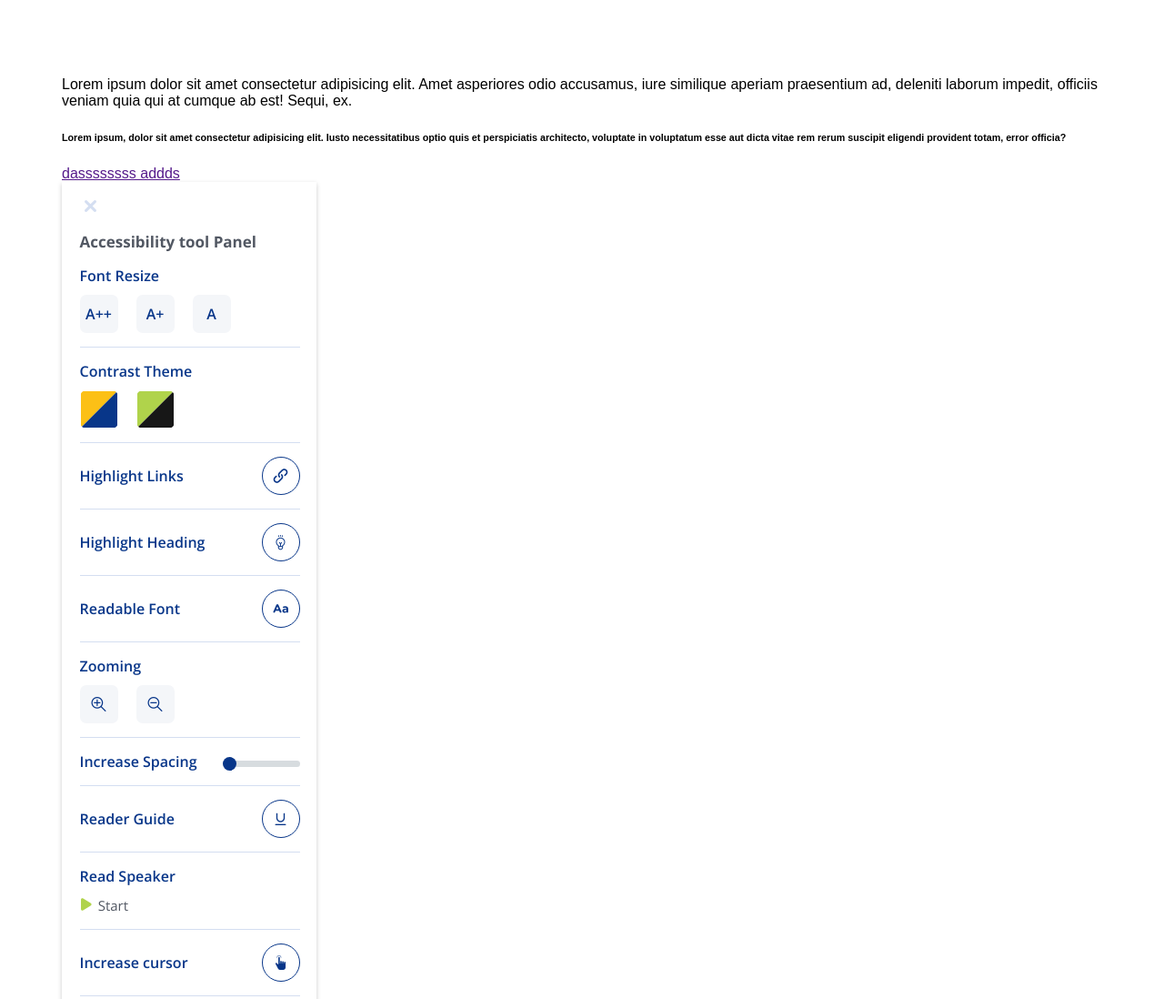
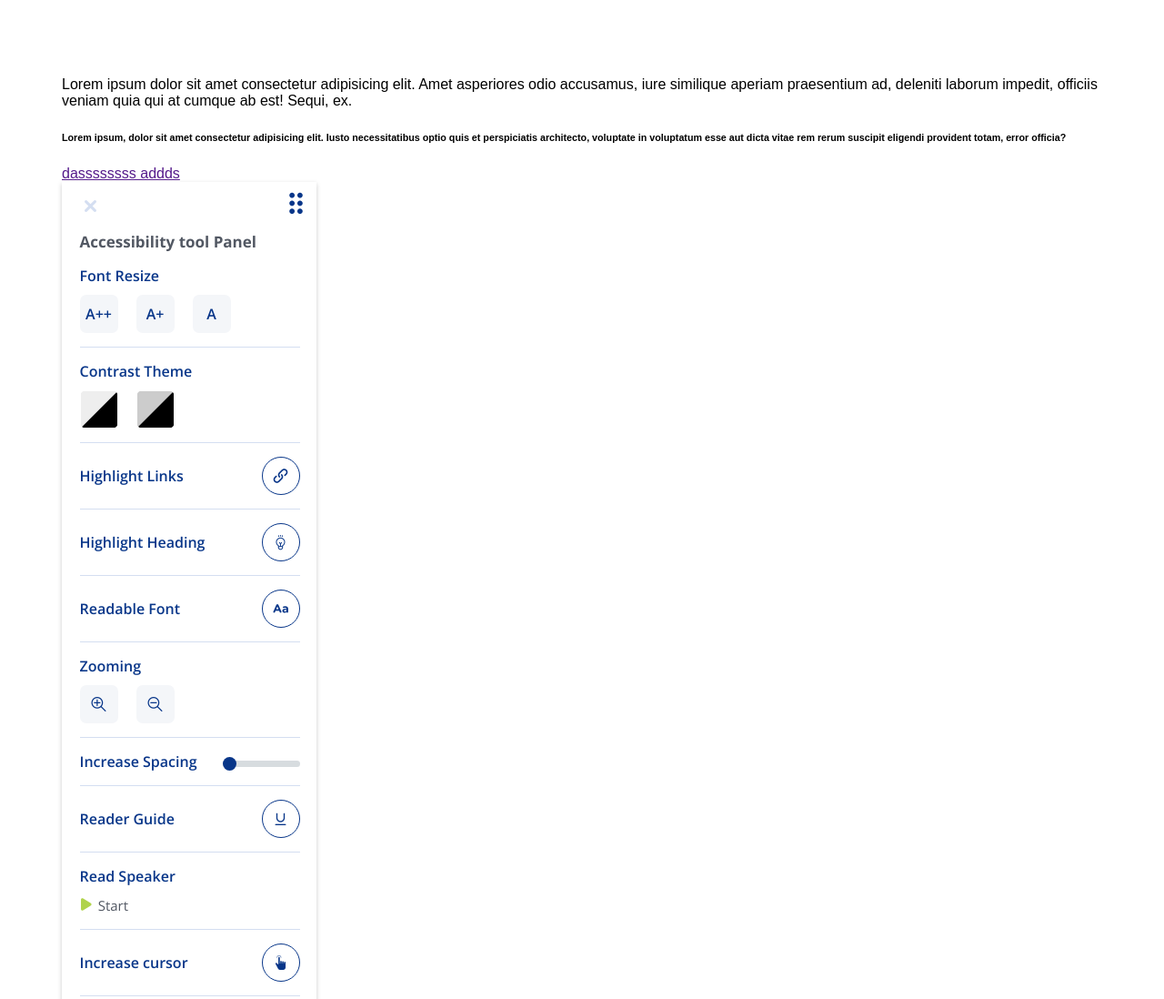
Before and after one commit to adel9210/ACC, a website built with webpack: page index.html in a window 1280 px wide. Shown: the top 1098 px of the page at 91% size. After the commit the page ends 800 px from the top, so only its background shows below. Built offline with nearby package versions, Linux system fonts and the light colour scheme; files whose address does not match are found by name.

Commit message:
make a generic configurations

```diff
--- a/index.html
+++ b/index.html
@@ -10,7 +10,7 @@
 </head>
 
 <body>
-<!--
+    <!--
      <div>
         <span class="icon icon-gear accessibility--toggle"></span>
     </div> -->
@@ -116,6 +116,7 @@
         officia?</h6>
     <a href="">dassssssss addds</a>
 
+
     <div id="app"></div>
 </body>
 
@@ -123,3 +124,47 @@
 
 
 <script src="dist/js/ACC.min.js"></script>
+
+<style>
+    #app {
+        /* left: 0;
+    position: absolute;
+    top: 20px;
+		z-index: 99999999999999999 */
+    }
+
+    #accessibility {
+        background: #fff;
+        position: relative
+    }
+</style>
+
+<script>
+    ACC.init('#app', {
+        fontResize: true,
+        ContrastTheme: true,
+        highLightLinks: true,
+        highLightHeadings: true,
+        readableFont: true,
+        zooming: true,
+        increaseSpacing: true,
+        readerGuide: true,
+        readSpeaker: true,
+        increaseCursor: true,
+        drag: true,
+        theme: [{
+            type: 'secondary',
+            cssFile: '././custom-theme.css',
+            cssClass: 'ACC__CUSTOMTHEME',
+            color: '#000',
+            colorReverse: '#ccc'
+        },
+        {
+            type: 'primary',
+            cssFile: 'custom-theme2.css',
+            cssClass: 'ACC__CUSTOMTHEME2',
+            color: '#000000',
+            colorReverse: '#eee'
+        }],
+    })
+</script>
--- a/scss/_base.scss
+++ b/scss/_base.scss
@@ -23,6 +23,7 @@
     box-shadow: 0px 2px 5px #ccc;
     word-spacing: 0;
     background: $color-white;
+    position: fixed;
     // background-color: $color-white !important;
 
     // &  div {
--- a/scss/_components.scss
+++ b/scss/_components.scss
@@ -1,4 +1,16 @@
 #accessibility.accessibility {
+    .icon-drag {
+        font-size: 35px;
+        color: $color-primary;
+        position: absolute;
+        top: 5px;
+        right: 5px;
+        cursor: move;
+        text-align: right;
+        width: 100%;
+        display: block;
+    }
+
     & .accessibility__heading {
         font-size: 17px;
         font-weight: 700;
@@ -133,14 +145,14 @@
         &.accessibility__contrast-theme {
             .theme-primary {
                 background-color: transparent !important;
-                &::after {
-                    content: " ";
+                & span:first-of-type {
+                    // content: " ";
                     border-bottom: 40px solid $color-primary;
                     border-left: 40px solid transparent;
                     width: 0;
                     position: absolute;
                 }
-                &::before {
+                & span:last-of-type {
                     content: " ";
                     border-top: 40px solid $color-primary-reverse;
                     border-right: 40px solid transparent;
@@ -151,19 +163,19 @@
 
             .theme-secondary {
                 background-color: transparent !important;
-                &::after {
-                    content: " ";
+                & span:first-of-type {
+                    // content: " ";
                     border-bottom: 40px solid $color-secondary-reverse;
                     border-left: 40px solid transparent;
                     width: 0;
                     position: absolute;
                 }
-                &::before {
-                    content: " ";
+                & span:last-of-type {
+                    // content: " ";
                     border-top: 40px solid $color-secondary;
                     border-right: 40px solid transparent;
                     width: 0;
-                    position: absolute;
+                    // position: absolute;
                 }
             }
         }
--- a/scss/_dom-selection.scss
+++ b/scss/_dom-selection.scss
@@ -39,7 +39,7 @@
 ///////////////////////////////////////////////////////////
 //////////////////////// CURSOR
 
-body.ACC__CURSOR {
+html.ACC__CURSOR {
     cursor: url("https://s3-us-west-2.amazonaws.com/s.cdpn.io/9632/happy.png"), auto;
 }
 
```
Also changed, not shown: dist/css/main.css, dist/fonts/ACC.ttf (deleted), dist/fonts/ACC.woff (deleted), dist/js/ACC.js, dist/js/ACC.min.js, dist/js/assets/fonts/ACC.ttf (deleted), dist/js/assets/fonts/ACC.woff (deleted), 5 other files.
